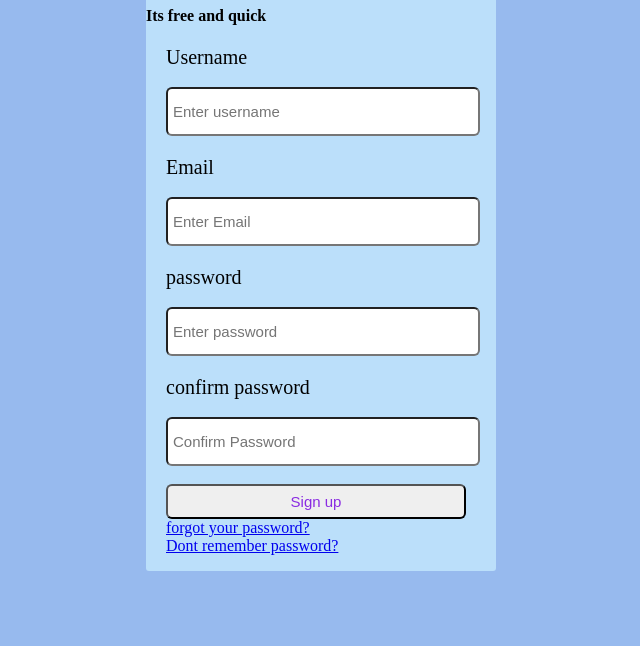
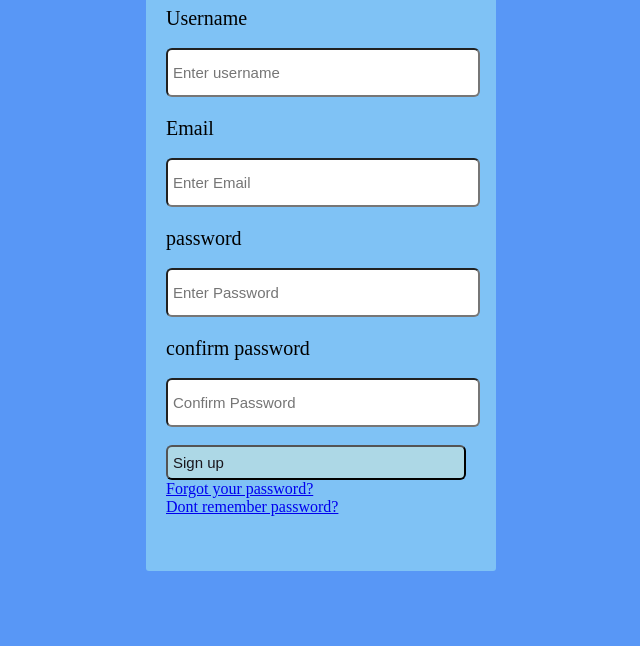
Before and after one commit to muthioo-faith/Signup-form, a plain HTML site: page signup.html in a window 1280 px wide. Shown: the part 154-800 px from the top of the page, without its empty margins (319-959 px from the left). Drawn offline with Linux system fonts and the light colour scheme.

Commit message:
add changes made in login form

```diff
--- a/signup.css
+++ b/signup.css
@@ -2,13 +2,15 @@ body{
     margin: 0;
     padding: 0;
    font-weight: sans-serif;
-   background-color: #97BAEE;
+   background-color: #5897f6;
+
+
 
 }
-.Signupbox{
+.signupbox{
     width:350px;
     height: 650px;
-    background:#BBDFFA;
+    background:#7fc2f5;
     color: black;
     top: 50%;
     left: 50%;
@@ -16,6 +18,8 @@ body{
     transform: translate(-50%,-50%);
     box-sizing: border-box;
     border-radius: 3px;
+    border: 30%;
+
 }
 form{
     width: 300px;
@@ -32,17 +36,22 @@ form input{
     margin-top: 18px;
     font-size: 15px;
     padding: 5px;
-    color: blueviolet;
+    color: rgb(25, 22, 28);
     border-radius: 6px;
+    text-align: left;
 }
 input[type="button"]{
     width: 320px;
     height: 320px;
     margin-top: 20px;
     font-size: 20px;
-    color: white;
+    color: rgb(235, 229, 229);
 }
 h1{
-    text-align: center;
+    text-align: left;
     padding-top: 6px;
 }
+#btn
+{
+    background-color:lightblue;
+}
--- a/signup.html
+++ b/signup.html
@@ -8,22 +8,21 @@
     <title>Document</title>
 </head>
 <body>
-    <div class="Signupbox">
+    <div class="signupbox">
 
     <h1>sign up here</h1>
-    <h4>Its free and quick</h4>
     <form>
         <label>Username</label>
         <input type="text"name=""placeholder="Enter username">
         <label>Email</label>
         <input type="text"name=""placeholder="Enter Email">
         <label>password</label>
-        <input type="password"name =""placeholder="Enter password">
+        <input type="password"name =""placeholder="Enter Password">
         <label>confirm password</label>
         <input type="password"placeholder="Confirm Password">
 
-        <input type="submit"name= ""value="Sign up">
-        <a href="#">forgot your password?</a><br>
+        <input type="submit"name= ""value="Sign up" id="btn">
+        <a href="#">Forgot your password?</a><br>
         <a href="#">Dont remember password?</a>
 
     </form>
--- a/style.css
+++ b/style.css
@@ -14,6 +14,7 @@ body{
     position: absolute;
     transform: translate(-50%,-50%);
     box-sizing: border-box;
+
 }
 h1{
     text-align: center;
```
Also changed, not shown: index.html (+3 -3 lines).
